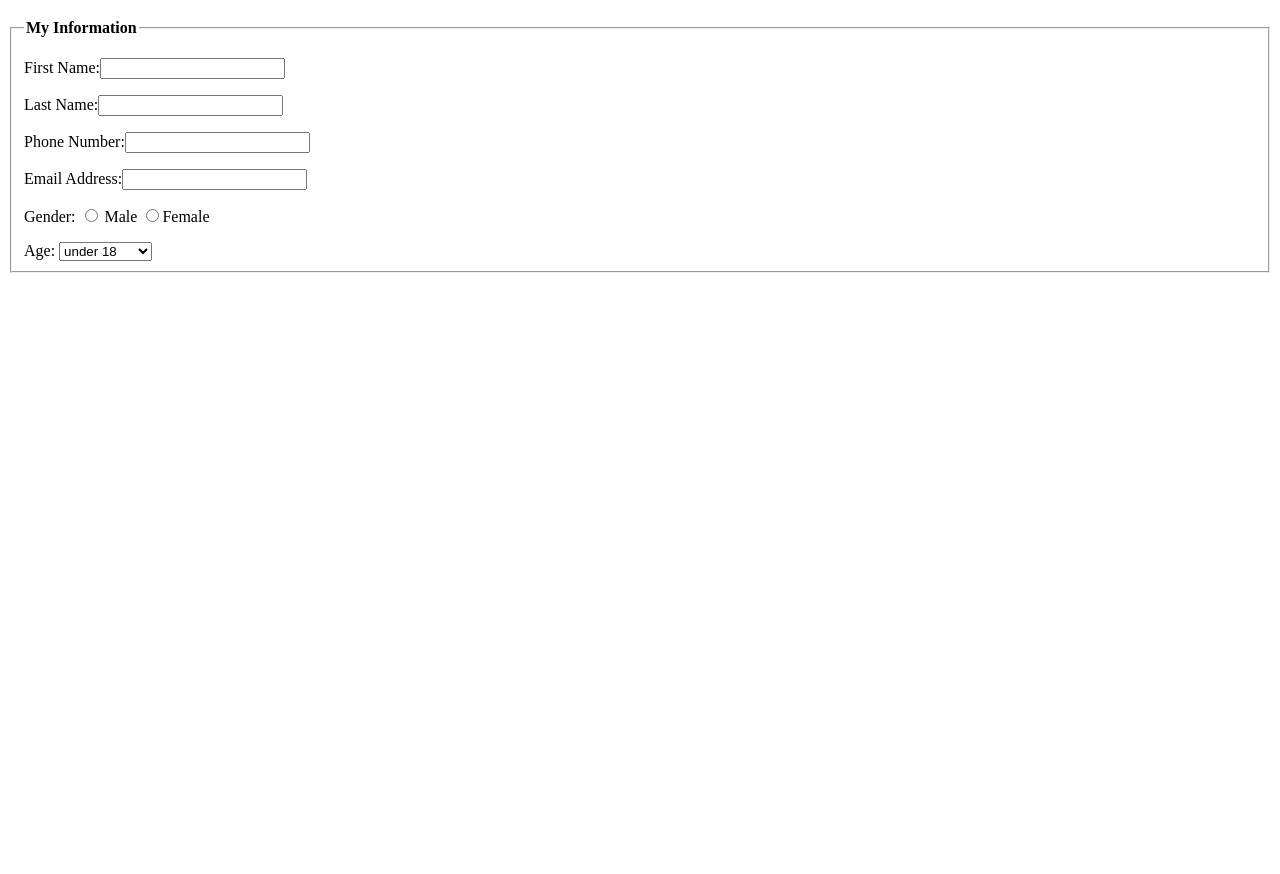
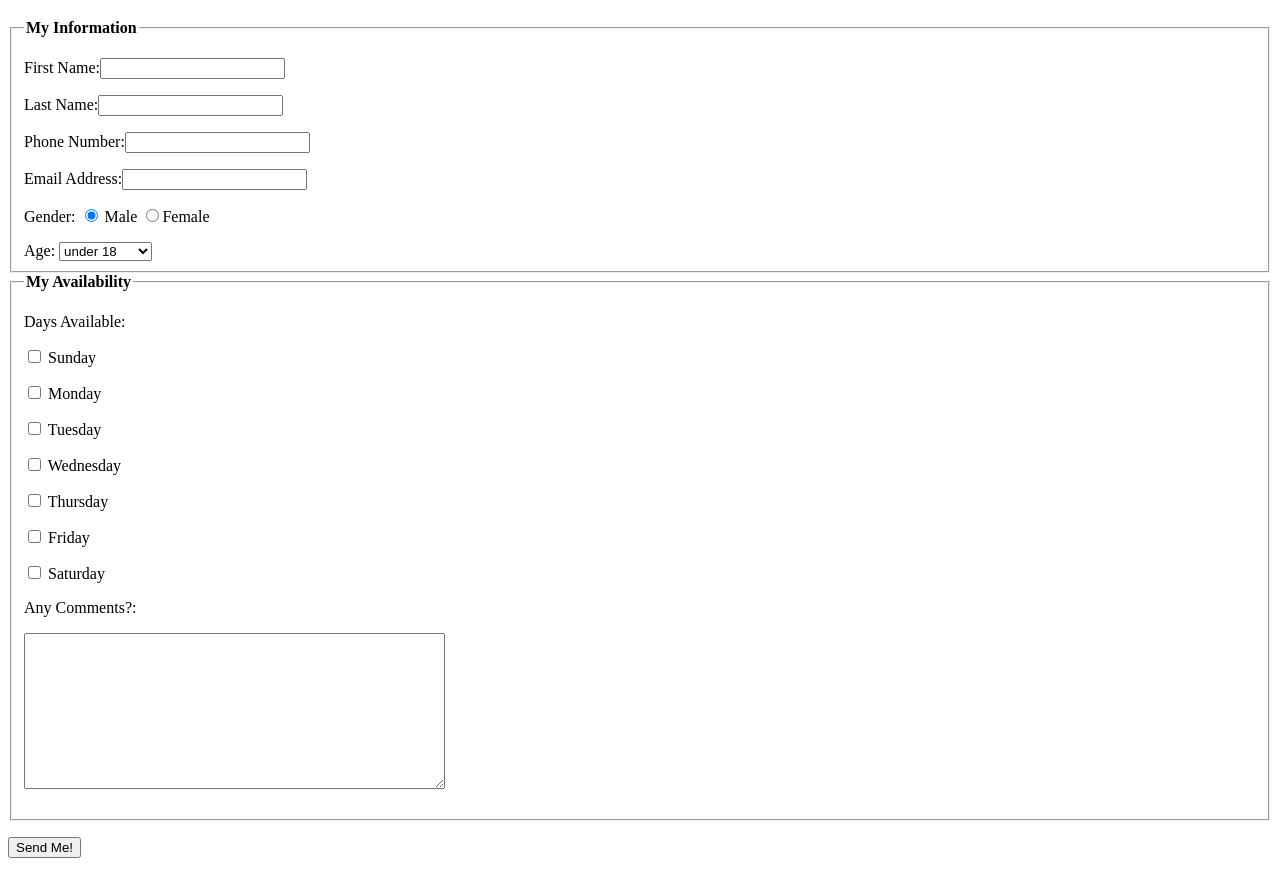
Before and after one commit to djetton6/Lab-4A, a plain HTML site: page index.html in a window 1280 px wide. Shown: the part 61-935 px from the top of the page. Before the commit the page ends 800 px from the top, so only its background shows below. Drawn offline with Linux system fonts and the light colour scheme.

Commit message:
closed form selection

```diff
--- a/index.html
+++ b/index.html
@@ -15,7 +15,7 @@
     <p>Last Name:<input type="text" name="last_name_field"></p>
     <p>Phone Number:<input type="text" name="last_name_field"></p>
     <p>Email Address:<input type="text" name="email_address_field"></p>
-    <p>Gender: <input type="radio" name="gender_field" value="Male"> Male
+    <p>Gender: <input type="radio" name="gender_field" value="Male" checked="Male"> Male
                <input type="radio" name="gender_field" value="Female">Female
     </p>
     Age: <select name="age_field">
@@ -26,7 +26,28 @@
       <option value="45-54">45-54</option>
       <option value="55-64">55-64</option>
       <option value="65 and over">65 and over</option>
+      </select>
   </fieldset>
   <fieldset>
-  	<legend><strong>Age:<in
-  </fieldset>
+  	<legend><strong>My Availability</strong></legend>
+  	 <p>Days Available:</p>
+  	 <p><input type="checkbox" name="available_field[]" value="Sunday"> Sunday</p>
+  	 <p><input type="checkbox" name="available_field[]" value="Monday"> Monday</p>
+  	 <p><input type="checkbox" name="available_field[]" value="Tuesday"> Tuesday</p>
+  	 <p><input type="checkbox" name="available_field[]" value="Wednesday"> Wednesday</p>
+  	 <p><input type="checkbox" name="available_field[]" value="Thursday"> Thursday</p>
+  	 <p><input type="checkbox" name="available_field[]" value="Friday"> Friday</p>
+  	 <p><input type="checkbox" name="available_field[]" value="Saturday"> Saturday</p>
+  	 <p>Any Comments?:</p>
+  	   <p>
+  	     <textarea name="comments_field" rows="10" cols="50">
+  	     </textarea>
+  	   </p>
+ </fieldset>
+      <input type="hidden" name="hidden_field" value="djetton">
+      <p><input type="submit" value="Send Me!"></p>
+ </form>
+
+</body>
+
+</html>
```
